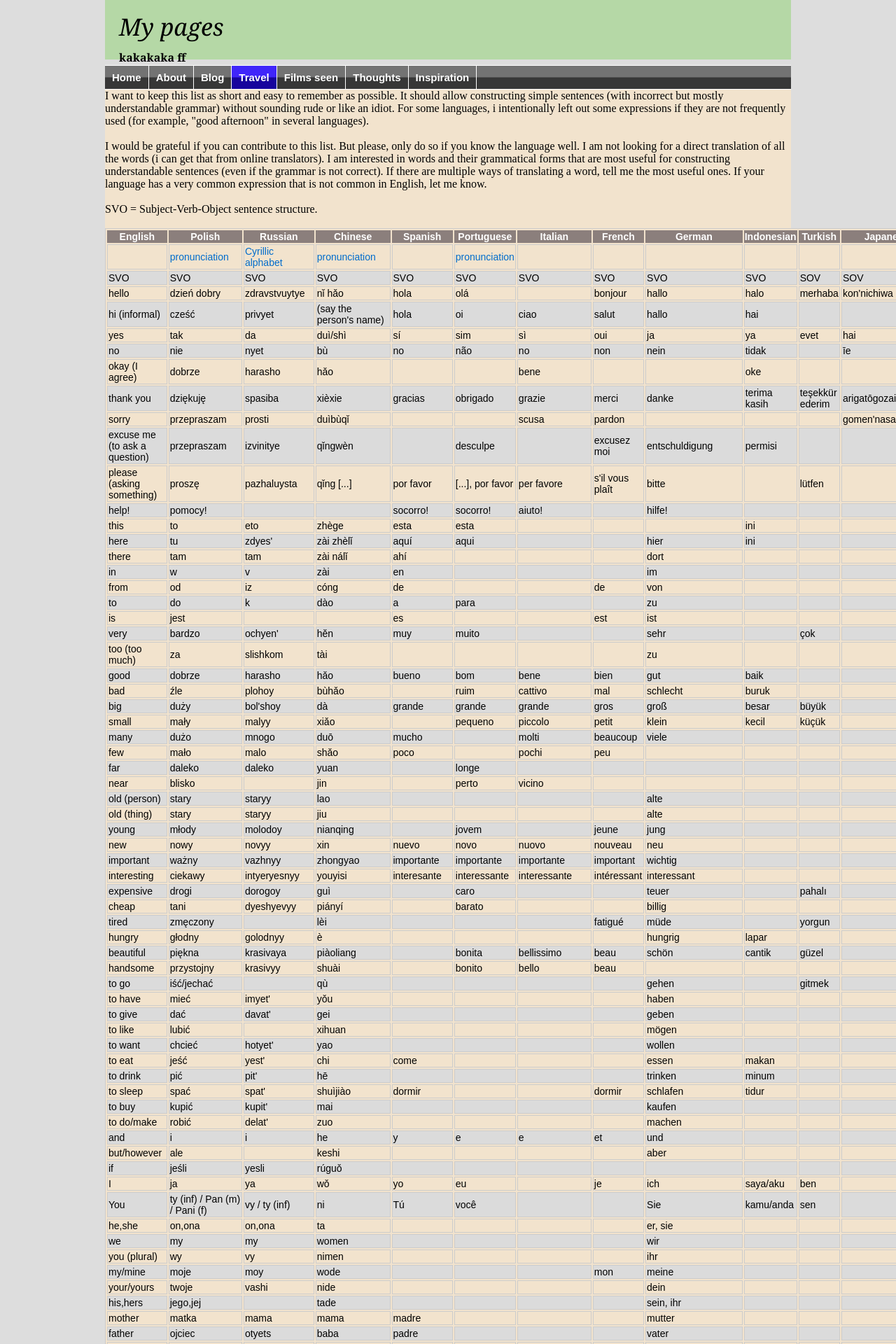
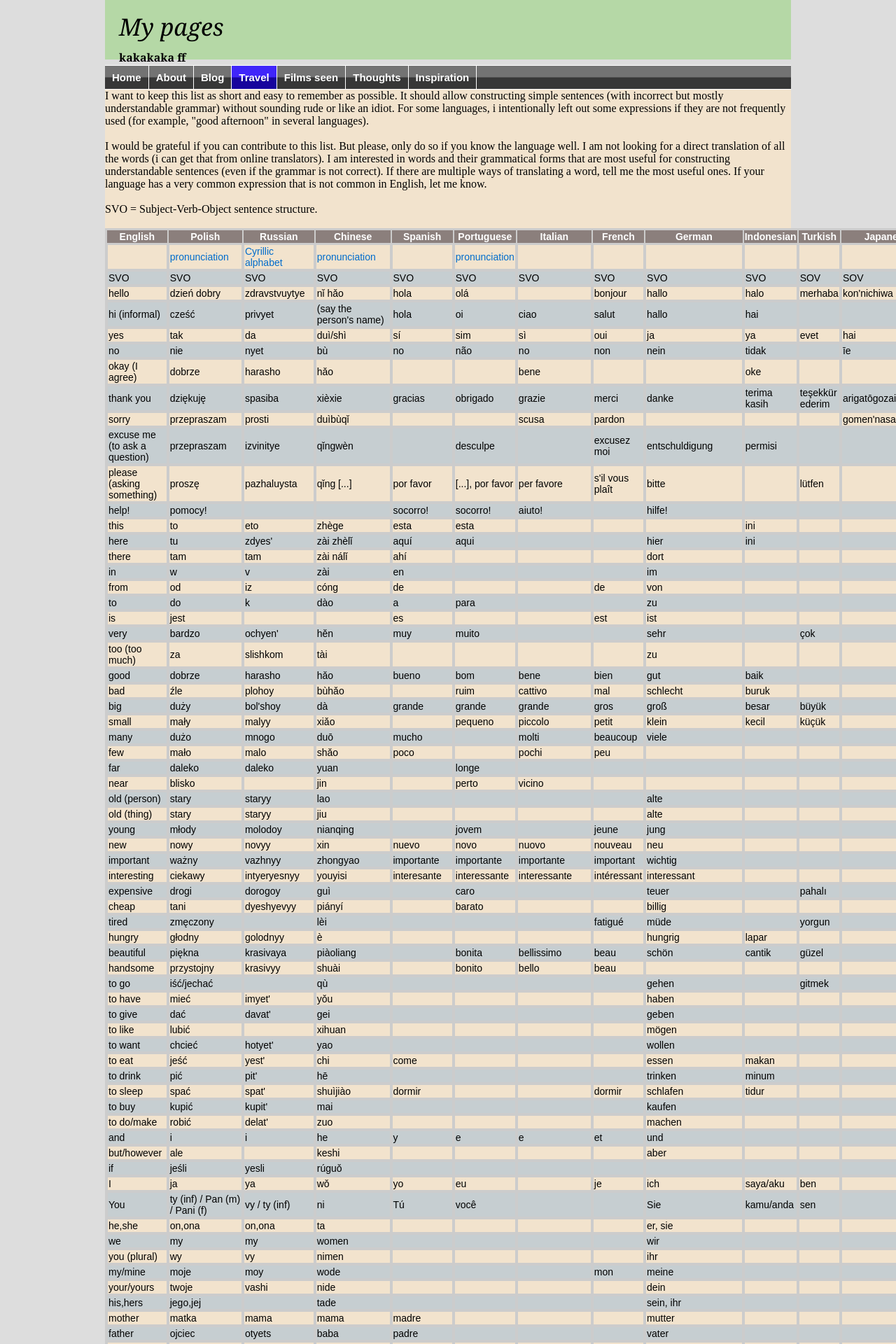
Before and after one commit to witba/witba.github.io, a Jekyll site: the page built from travel/lang.html, in a window 1280 px wide. Shown: the top 1920 px of the page at 70% size. Built offline with Jekyll 4.4.1, drawn with Linux system fonts in a browser that asks for light colours.

Commit message:
Update lang.html

```diff
--- a/travel/lang.html
+++ b/travel/lang.html
@@ -15,7 +15,7 @@
 		font-size: 14px;
 		border: 1px solid #CCC;
 		font-family: Arial, Helvetica, sans-serif;
-		background: #f2e3cd;
+		background: #CCC;
 	}
 	.tableizer-table td {
 		padding: 1px;
@@ -28,7 +28,7 @@
 		font-weight: bold;
 	}
 table.tableizer-table tbody tr:nth-child(2n) td {
-  background: #dbdbdb;
+  background: #c6ced1;
 }
 table.tableizer-table tbody tr:nth-child(2n+1) td {
   background: #f2e3cd;
```
